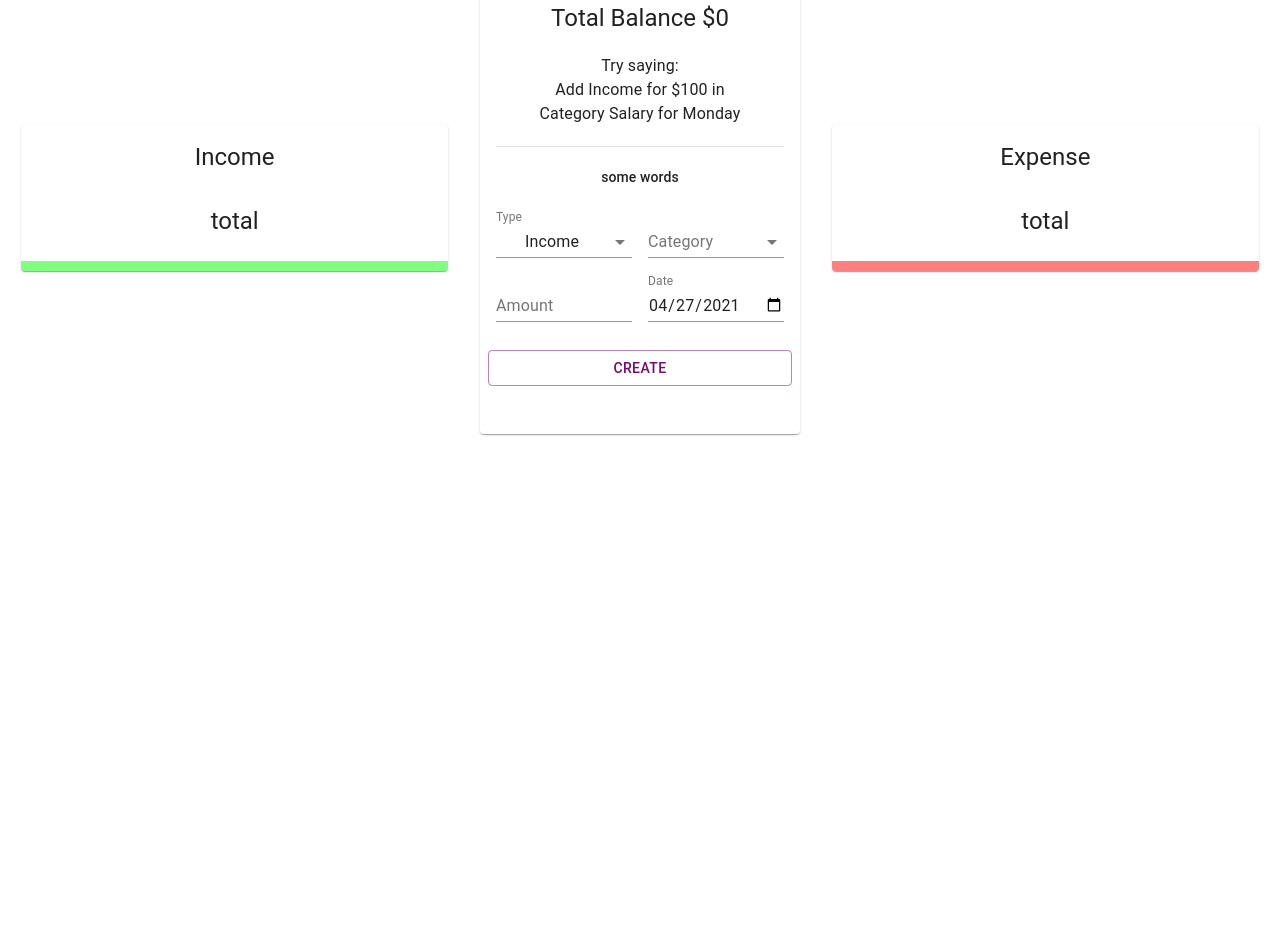
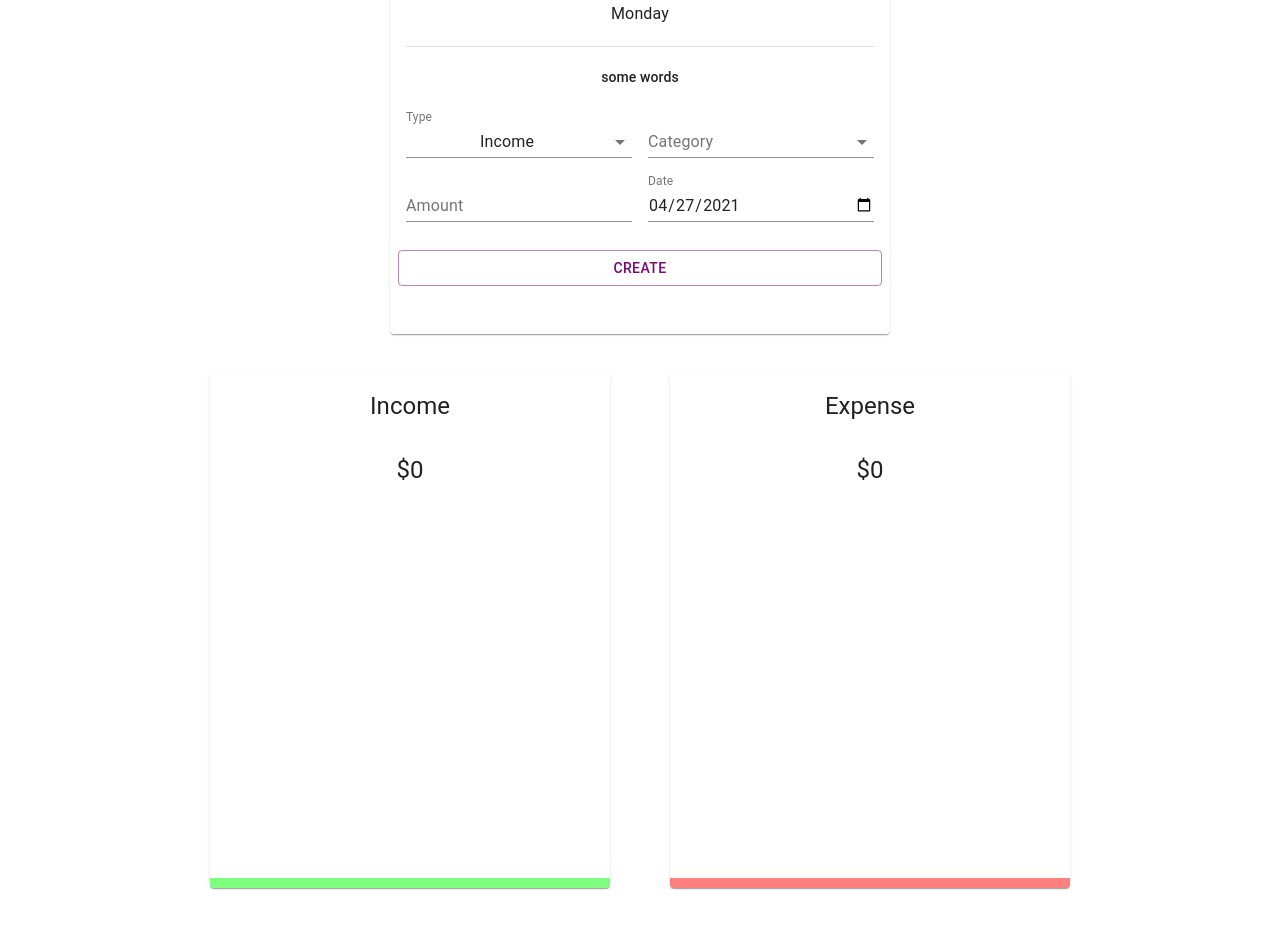
Before and after one commit to aymanjebril2/finanseer, a React (Create React App) app in the folder client/: page / in a window 1280 px wide. Shown: the part 302-1230 px from the top of the page. Before the commit the page ends 900 px from the top, so only its background shows below. Built offline with nearby package versions, Linux system fonts and the light colour scheme.

Commit message:
adding chart to data finish the form and data come from the form

```diff
--- a/client/src/components/Details/Details.js
+++ b/client/src/components/Details/Details.js
@@ -1,16 +1,19 @@
 import React from "react";
 import { Card, CardHeader, CardContent, Typography } from "@material-ui/core";
+import { Doughnut } from "react-chartjs-2";
 import useStyles from "./styles";
-// import { Doughnut } from "react-chartjs-2";
+import useTransactions from "../../useTransactions";
 
 const Details = ({ title, subheader }) => {
+  const { total, chartData } = useTransactions(title);
   const classes = useStyles();
+
   return (
     <Card className={title === "Income" ? classes.income : classes.expense}>
       <CardHeader title={title} subheader={subheader} />
       <CardContent>
-        <Typography variant="h5">total</Typography>
-        {/* <Doughnut data={chartData} /> */}
+        <Typography variant="h5">${total}</Typography>
+        <Doughnut data={chartData} />
       </CardContent>
     </Card>
   );
--- a/client/src/pages/Home/Home.css
+++ b/client/src/pages/Home/Home.css
@@ -9,3 +9,22 @@
 .root_div_home {
   margin-top: 100px;
 }
+.main_div {
+  width: 500px;
+  margin: 0 auto;
+  margin-top: 10px;
+  margin-bottom: 10px;
+}
+.main_details {
+  display: flex;
+  width: 100%;
+  flex-wrap: wrap;
+  justify-content: center;
+}
+.details_div {
+  /* margin: 0 auto; */
+  margin: 30px;
+  width: 400px;
+
+  margin-bottom: 40px;
+}
--- a/client/src/pages/Home/Home.js
+++ b/client/src/pages/Home/Home.js
@@ -18,27 +18,19 @@ const Home = () => {
   }, []);
   return (
     <div className="root_div_home">
-      <Grid
-        className={classes.grid}
-        container
-        spacing={0}
-        alignItems="center"
-        justify="center"
-        style={{ height: "100vh" }}
-      >
-        <Grid item xs={12} sm={4} className={classes.mobile}>
+      <div className="main_div">
+        <Main />
+      </div>
+
+      <div className="main_details">
+        <div className="details_div">
           <Details title="Income" />
-        </Grid>
-        <Grid ref={main} item xs={12} sm={3} className={classes.main}>
-          <Main />
-        </Grid>
-        <Grid item xs={12} sm={4} className={classes.desktop}>
-          <Details title="Income" />
-        </Grid>
-        <Grid item xs={12} sm={4} className={classes.last}>
+        </div>
+        <div className="details_div">
           <Details title="Expense" />
-        </Grid>
-      </Grid>
+        </div>
+      </div>
+
       <div className="Loading_Spinner">
         <LoadingSpinner isLoading={loading} />
       </div>
--- /dev/null
+++ b/client/src/useTransactions.js
@@ -0,0 +1,41 @@
+import { useContext } from "react";
+import { ExpenseTrackerContext } from "./context/context";
+
+import {
+  incomeCategories,
+  expenseCategories,
+  resetCategories,
+} from "./constants/categories";
+
+const useTransactions = (title) => {
+  resetCategories();
+  const { transactions } = useContext(ExpenseTrackerContext);
+  const rightTransactions = transactions.filter((t) => t.type === title);
+  const total = rightTransactions.reduce(
+    (acc, currVal) => (acc += currVal.amount),
+    0
+  );
+  const categories = title === "Income" ? incomeCategories : expenseCategories;
+
+  rightTransactions.forEach((t) => {
+    const category = categories.find((c) => c.type === t.category);
+
+    if (category) category.amount += t.amount;
+  });
+
+  const filteredCategories = categories.filter((sc) => sc.amount > 0);
+
+  const chartData = {
+    datasets: [
+      {
+        data: filteredCategories.map((c) => c.amount),
+        backgroundColor: filteredCategories.map((c) => c.color),
+      },
+    ],
+    labels: filteredCategories.map((c) => c.type),
+  };
+
+  return { filteredCategories, total, chartData };
+};
+
+export default useTransactions;
```
